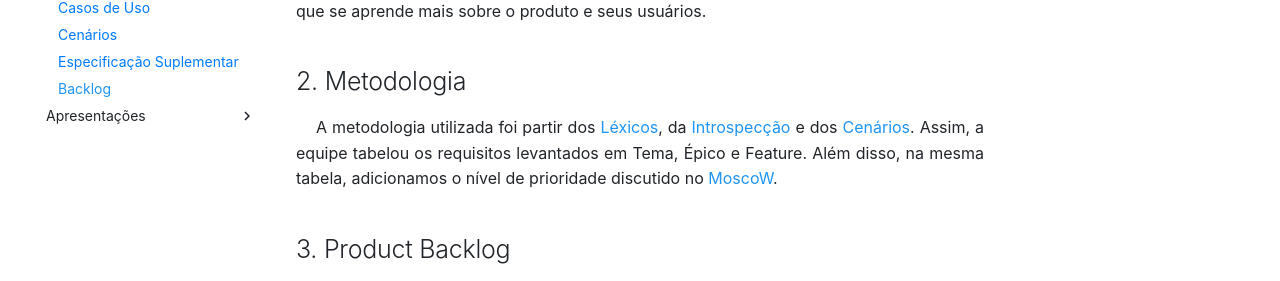
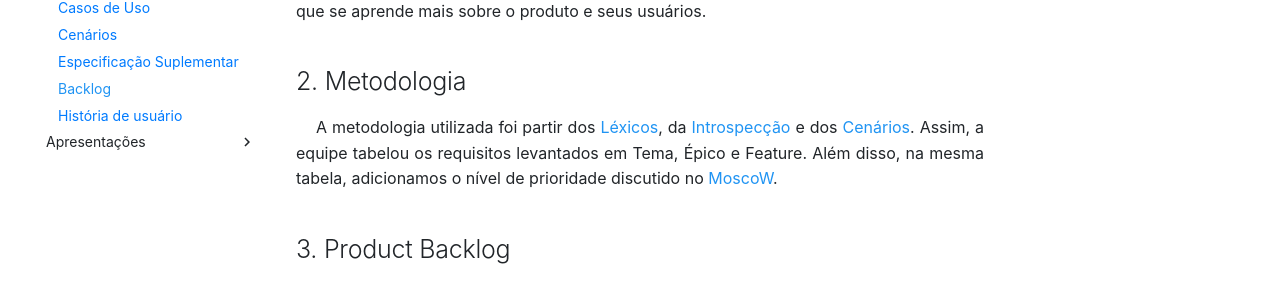
Before and after one commit to Requisitos-de-Software/2021.2-MedSUS, an MkDocs documentation site: the page built from docs/modeling/product_backlog.md, in a window 1280 px wide. Shown: the part 370-651 px from the top of the page. Built offline with MkDocs 1.6.1 and Material for MkDocs 9.7.7, drawn with Linux system fonts in a browser that asks for light colours; some web fonts are replaced; comment, search, counter and statistics services are not loaded.

Commit message:
add mkdocs config

```diff
--- a/docs/modeling/product_backlog.md
+++ b/docs/modeling/product_backlog.md
@@ -9,7 +9,7 @@ O Product Backlog, um dos pilares do desenvolvimento Scrum, é uma lista contend
 ## 2. Metodologia
 
 <p style="text-indent: 20px; text-align: justify">
-A metodologia utilizada foi partir dos <a href="https://requisitos-de-software.github.io/2021.2-MedSUS/modeling/lexicos/"> Léxicos</a>, da <a href="https://requisitos-de-software.github.io/2021.2-MedSUS/elicitation/introspective/"> Introspecção</a> e dos <a href="https://requisitos-de-software.github.io/2021.2-MedSUS/modeling/scenarios/"> Cenários</a>. Assim, a equipe tabelou os requisitos levantados em Tema, Épico e Feature. Além disso, na mesma tabela, adicionamos o nível de prioridade discutido no <a href="https://requisitos-de-software.github.io/2021.2-MedSUS/priorization/moscow/"> MoscoW</a>.
+A metodologia utilizada foi partir dos <a href="https://requisitos-de-software.github.io/2021.2-MedSUS/modeling/lexicos/">Léxicos</a>, da <a href="https://requisitos-de-software.github.io/2021.2-MedSUS/elicitation/introspective/"> Introspecção</a> e dos <a href="https://requisitos-de-software.github.io/2021.2-MedSUS/modeling/scenarios/"> Cenários</a>. Assim, a equipe tabelou os requisitos levantados em Tema, Épico e Feature. Além disso, na mesma tabela, adicionamos o nível de prioridade discutido no <a href="https://requisitos-de-software.github.io/2021.2-MedSUS/priorization/moscow/"> MoscoW</a>.
 </p>
 
 ## 3. Product Backlog
--- a/mkdocs.yml
+++ b/mkdocs.yml
@@ -46,6 +46,7 @@ nav:
     - Cenários: modeling/scenarios.md
     - Especificação Suplementar: modeling/supplementary_specification.md
     - Backlog: modeling/product_backlog.md
+    - História de usuário: modeling/userstory.md
   - Apresentações:
     - Apresentação 1: presentations/presentation1.md
     - Apresentação 2: presentations/presentation2.md
```
